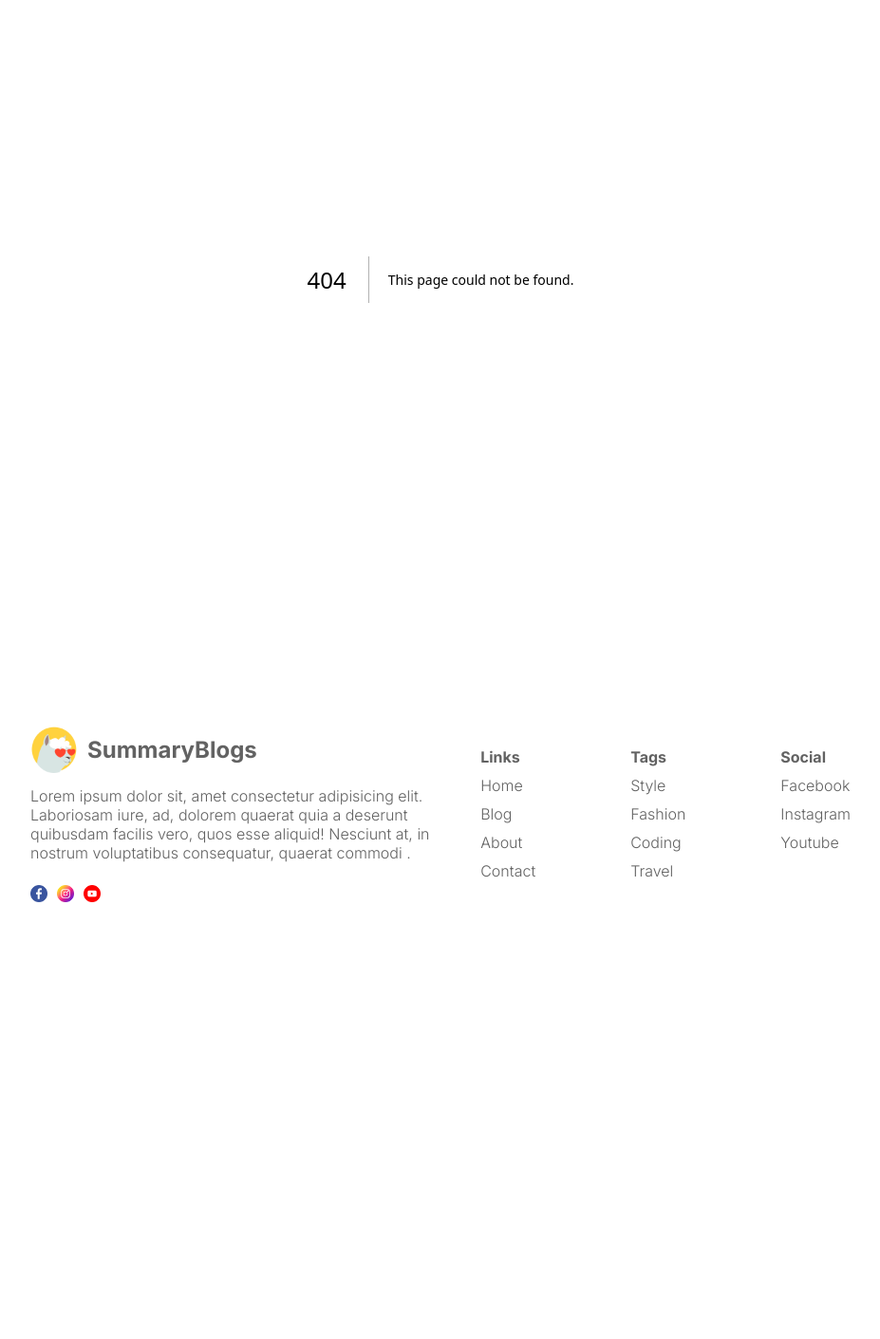
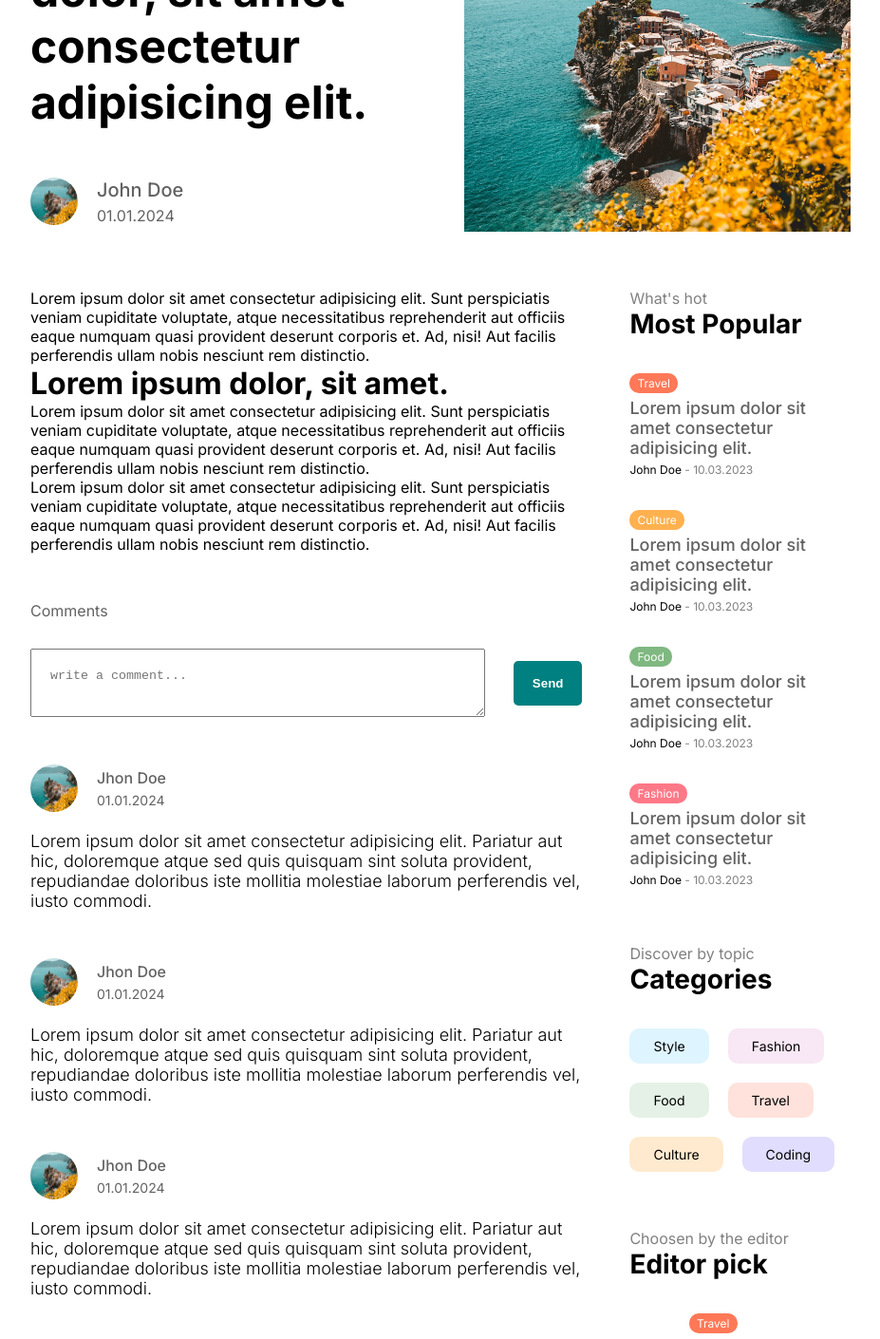
Before and after one commit to jigneshgit935/Nextjs-Blog-WebApp, a Next.js app: page /about in a window 1280 px wide. Before the commit this address had no page. Shown: the part 206-1616 px from the top of the page at 95% size, without its empty margins (176-1103 px from the left). Before the commit the page ends 1176 px from the top, so only its background shows below. Built offline with nearby package versions, Linux system fonts and the light colour scheme.

Commit message:
added: SinglePost Design Committed

```diff
--- /dev/null
+++ b/src/app/[slug]/page.jsx
@@ -0,0 +1,66 @@
+import React from 'react';
+import styles from './singlePage.module.css';
+import Menu from '@/components/Menu/Menu';
+import Image from 'next/image';
+import Comment from '@/components/comment/Comment';
+
+const SinglePage = () => {
+  return (
+    <div className={styles.container}>
+      <div className={styles.infoContainer}>
+        <div className={styles.textContainer}>
+          <h1 className={styles.title}>
+            Lorem ipsum dolor, sit amet consectetur adipisicing elit.
+          </h1>
+          <div className={styles.user}>
+            <div className={styles.userImageContainer}>
+              <Image src="/p1.jpeg" alt="" fill className={styles.avatar} />
+            </div>
+            <div className={styles.userTextContainer}>
+              <span className={styles.username}>John Doe</span>
+              <span className={styles.date}>01.01.2024</span>
+            </div>
+          </div>
+        </div>
+        <div className={styles.imageContainer}>
+          <Image src="/p1.jpeg" alt="" fill className={styles.image} />
+        </div>
+      </div>
+      <div className={styles.content}>
+        <div className={styles.post}>
+          <div className={styles.description}>
+            <p>
+              Lorem ipsum dolor sit amet consectetur adipisicing elit. Sunt
+              perspiciatis veniam cupiditate voluptate, atque necessitatibus
+              reprehenderit aut officiis eaque numquam quasi provident deserunt
+              corporis et. Ad, nisi! Aut facilis perferendis ullam nobis
+              nesciunt rem distinctio.
+            </p>
+            <h1 className={''}>Lorem ipsum dolor, sit amet.</h1>
+            <p>
+              Lorem ipsum dolor sit amet consectetur adipisicing elit. Sunt
+              perspiciatis veniam cupiditate voluptate, atque necessitatibus
+              reprehenderit aut officiis eaque numquam quasi provident deserunt
+              corporis et. Ad, nisi! Aut facilis perferendis ullam nobis
+              nesciunt rem distinctio.
+            </p>
+
+            <p>
+              Lorem ipsum dolor sit amet consectetur adipisicing elit. Sunt
+              perspiciatis veniam cupiditate voluptate, atque necessitatibus
+              reprehenderit aut officiis eaque numquam quasi provident deserunt
+              corporis et. Ad, nisi! Aut facilis perferendis ullam nobis
+              nesciunt rem distinctio.
+            </p>
+          </div>
+          <div className={styles.comment}>
+            <Comment />
+          </div>
+        </div>
+        <Menu />
+      </div>
+    </div>
+  );
+};
+
+export default SinglePage;
--- /dev/null
+++ b/src/app/[slug]/singlePage.module.css
@@ -0,0 +1,92 @@
+.container {
+}
+.infoContainer {
+  display: flex;
+  align-items: center;
+  gap: 50px;
+}
+
+.textContainer {
+  flex: 1;
+}
+
+.title {
+  font-size: 64px;
+  margin-bottom: 50px;
+}
+
+.user {
+  display: flex;
+  align-items: center;
+  gap: 20px;
+}
+.userImageContainer {
+  width: 50px;
+  height: 50px;
+  position: relative;
+}
+.avatar {
+  border-radius: 50%;
+  object-fit: cover;
+}
+
+.userTextContainer {
+  display: flex;
+  flex-direction: column;
+  gap: 5px;
+  color: var(--softTextColor);
+}
+
+.username {
+  font-size: 20px;
+  font-weight: 500;
+}
+
+.imageContainer {
+  flex: 1;
+  height: 350px;
+  position: relative;
+}
+.image {
+  object-fit: cover;
+}
+
+.content {
+  display: flex;
+  gap: 50px;
+}
+.post {
+  flex: 5;
+  margin-top: 60px;
+}
+
+.desc p {
+  font-size: 20px;
+  font-weight: 300;
+  margin-bottom: 20px;
+}
+
+@media screen and (max-width: 1536px) {
+  .title {
+    font-size: 54px;
+  }
+}
+@media screen and (max-width: 1280px) {
+  .title {
+    font-size: 48px;
+  }
+}
+@media screen and (max-width: 1024px) {
+  .imageContainer {
+    display: none;
+  }
+}
+@media screen and (max-width: 640px) {
+  .title {
+    font-size: 36px;
+  }
+
+  .description p {
+    font-size: 18px;
+  }
+}
--- /dev/null
+++ b/src/components/comment/Comment.jsx
@@ -0,0 +1,111 @@
+import React from 'react';
+import styles from './comment.module.css';
+import Link from 'next/link';
+import Image from 'next/image';
+const Comment = () => {
+  const status = 'authenticated';
+  return (
+    <div className={styles.container}>
+      <div className={styles.title}>Comments</div>
+      {status === 'authenticated' ? (
+        <div className={styles.write}>
+          <textarea
+            placeholder="write a comment..."
+            className={styles.input}
+          ></textarea>
+          <button className={styles.button}>Send</button>
+        </div>
+      ) : (
+        <Link href={'/login'}>Login to write a comment</Link>
+      )}
+      <div className={styles.comments}>
+        <div className={styles.comment}>
+          <div className={styles.user}>
+            <Image
+              src="/p1.jpeg"
+              alt=""
+              width={50}
+              height={50}
+              className={styles.image}
+            />
+            <div className={styles.userInfo}>
+              <span className={styles.username}>Jhon Doe</span>
+              <span className={styles.date}>01.01.2024</span>
+            </div>
+          </div>
+          <p className={styles.desc}>
+            Lorem ipsum dolor sit amet consectetur adipisicing elit. Pariatur
+            aut hic, doloremque atque sed quis quisquam sint soluta provident,
+            repudiandae doloribus iste mollitia molestiae laborum perferendis
+            vel, iusto commodi.
+          </p>
+        </div>
+        <div className={styles.comment}>
+          <div className={styles.user}>
+            <Image
+              src="/p1.jpeg"
+              alt=""
+              width={50}
+              height={50}
+              className={styles.image}
+            />
+            <div className={styles.userInfo}>
+              <span className={styles.username}>Jhon Doe</span>
+              <span className={styles.date}>01.01.2024</span>
+            </div>
+          </div>
+          <p className={styles.desc}>
+            Lorem ipsum dolor sit amet consectetur adipisicing elit. Pariatur
+            aut hic, doloremque atque sed quis quisquam sint soluta provident,
+            repudiandae doloribus iste mollitia molestiae laborum perferendis
+            vel, iusto commodi.
+          </p>
+        </div>
+        <div className={styles.comment}>
+          <div className={styles.user}>
+            <Image
+              src="/p1.jpeg"
+              alt=""
+              width={50}
+              height={50}
+              className={styles.image}
+            />
+            <div className={styles.userInfo}>
+              <span className={styles.username}>Jhon Doe</span>
+              <span className={styles.date}>01.01.2024</span>
+            </div>
+          </div>
+          <p className={styles.desc}>
+            Lorem ipsum dolor sit amet consectetur adipisicing elit. Pariatur
+            aut hic, doloremque atque sed quis quisquam sint soluta provident,
+            repudiandae doloribus iste mollitia molestiae laborum perferendis
+            vel, iusto commodi.
+          </p>
+        </div>
+        <div className={styles.comment}>
+          <div className={styles.user}>
+            <Image
+              src="/p1.jpeg"
+              alt=""
+              width={50}
+              height={50}
+              className={styles.image}
+            />
+            <div className={styles.userInfo}>
+              <span className={styles.username}>Jhon Doe</span>
+              <span className={styles.date}>01.01.2024</span>
+            </div>
+          </div>
+          <p className={styles.desc}>
+            Lorem ipsum dolor sit amet consectetur adipisicing elit. Pariatur
+            aut hic, doloremque atque sed quis quisquam sint soluta provident,
+            repudiandae doloribus iste mollitia molestiae laborum perferendis
+            vel, iusto commodi.
+          </p>
+        </div>
+      </div>
+    </div>
+  );
+};
+
+export default Comment;
--- /dev/null
+++ b/src/components/comment/comment.module.css
@@ -0,0 +1,67 @@
+.container {
+  margin-top: 50px;
+}
+.title {
+  color: var(--softTextColor);
+  margin-bottom: 30px;
+}
+
+.write {
+  display: flex;
+  align-items: center;
+  justify-content: space-between;
+  gap: 30px;
+}
+
+.input {
+  padding: 20px;
+  width: 100%;
+}
+
+.button {
+  padding: 16px 20px;
+  background-color: teal;
+  color: white;
+  font-weight: bold;
+  border: none;
+  border-radius: 5px;
+  cursor: pointer;
+}
+
+.comments {
+  margin-bottom: 50px;
+}
+.comment {
+  margin-top: 50px;
+}
+
+.user {
+  display: flex;
+  align-items: center;
+  gap: 20px;
+  margin-bottom: 20px;
+}
+
+.image {
+  border-radius: 50%;
+  object-fit: cover;
+}
+
+.userInfo {
+  display: flex;
+  flex-direction: column;
+  gap: 5px;
+  color: var(--softTextColor);
+}
+
+.username {
+  font-weight: 500;
+}
+.date {
+  font-size: 14px;
+}
+
+.desc {
+  font-size: 18px;
+  font-weight: 300;
+}
```
